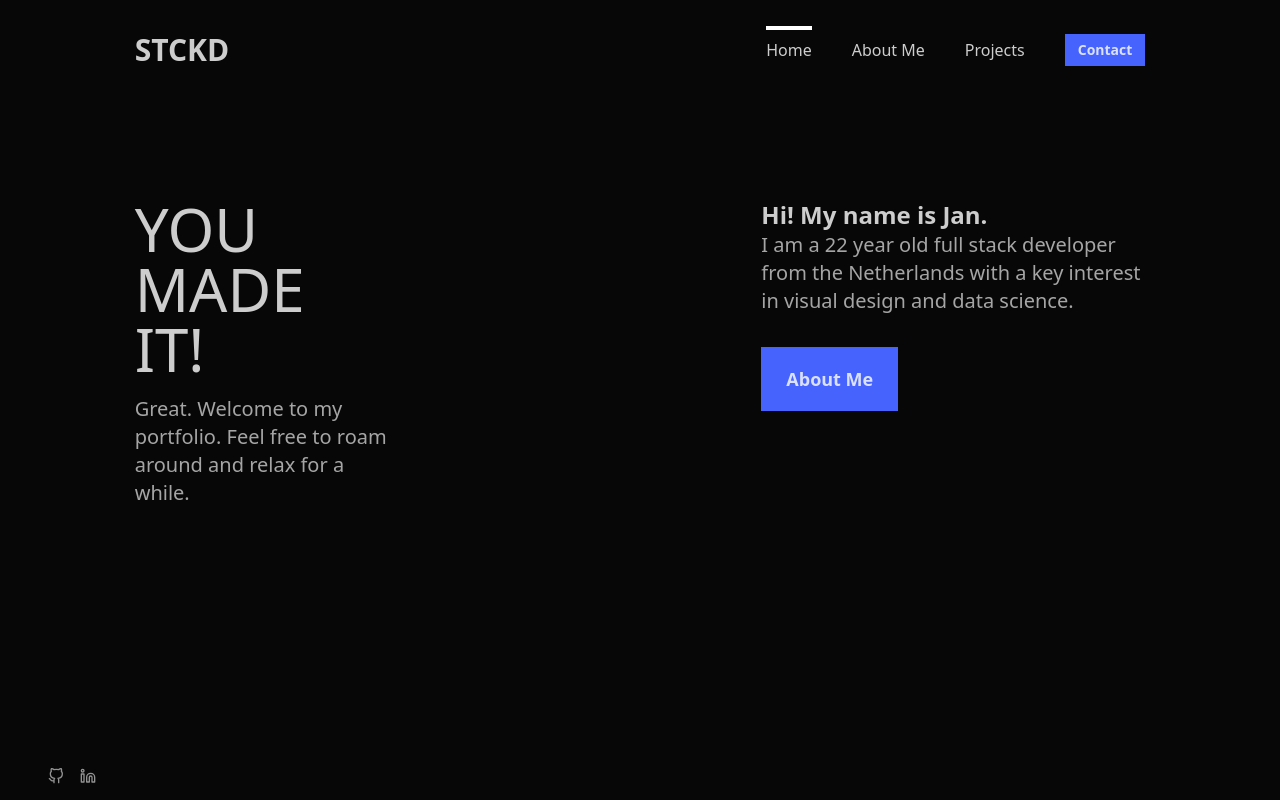
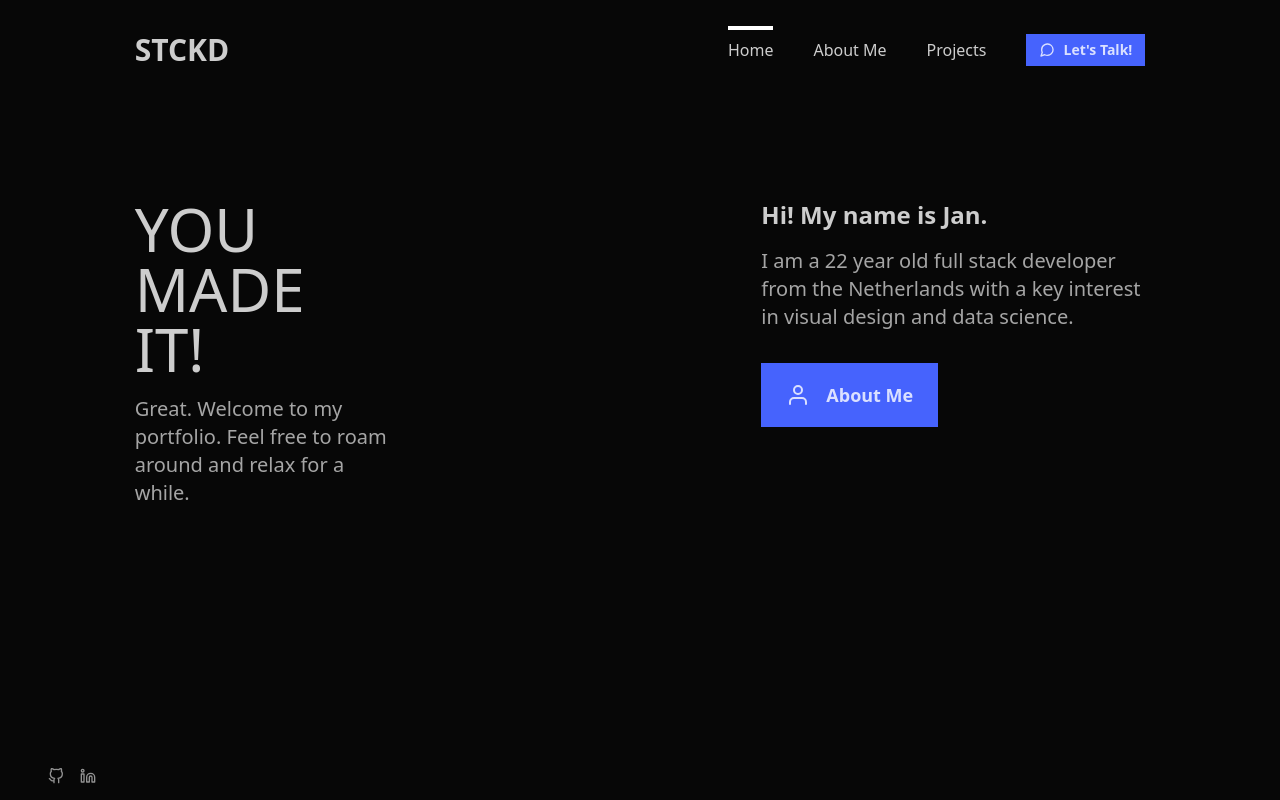
Before and after one commit to janarendvw/Portfolio-V2, a React (Vite) app in the folder App/: page / in a window 1280 px wide. Built offline with nearby package versions, Linux system fonts and the light colour scheme.

Commit message:
added sensible icons

```diff
--- a/App/src/layout/Navbar.tsx
+++ b/App/src/layout/Navbar.tsx
@@ -1,5 +1,6 @@
 import React, { useEffect, useState } from "react";
-import { Link, useLocation, useNavigate } from "react-router-dom";
+import { Mail, MessageCircle } from "react-feather";
+import { Link, useLocation } from "react-router-dom";
 import "./navbar.scss";
 type Props = {};
 
@@ -28,8 +29,9 @@ export default function Navbar({}: Props) {
           <span className={currentPath === "/projects" ? "active" : ""}>
             <Link to={"/projects"}>Projects</Link>
           </span>
-          <Link to={"/contact"} className="btn btn-primary btn-sm">
-            Contact
+          <Link to={"/contact"} className="btn btn-primary btn-sm gap-2">
+            <MessageCircle size={16}/>
+            Let's talk!
           </Link>
         </nav>
       </span>
--- a/App/src/pages/about/AboutMePage.tsx
+++ b/App/src/pages/about/AboutMePage.tsx
@@ -1,4 +1,5 @@
 import React from "react";
+import { Clipboard } from "react-feather";
 import { Link } from "react-router-dom";
 
 type Props = {};
@@ -15,8 +16,8 @@ export default function AboutMePage({}: Props) {
             science.
           </div>
         </div>
-        <Link to={"/projects"} className="btn btn-primary btn-lg w-min mt-4">
-          Projects
+        <Link to={"/projects"} className="btn btn-primary btn-lg w-max mt-4 gap-4">
+         <Clipboard/> Projects
         </Link>
       </div>
       <div
--- a/App/src/pages/home/HomePage.tsx
+++ b/App/src/pages/home/HomePage.tsx
@@ -1,4 +1,5 @@
 import React from "react";
+import { User } from "react-feather";
 import { Link } from "react-router-dom";
 
 type Props = {};
@@ -15,13 +16,11 @@ export default function HomePage({}: Props) {
       </div>
       <div id="home-hero-right" className="w-96">
         <div className="text-2xl font-bold">Hi! My name is Jan.</div>
-        <div className="text-xl opacity-80">
+        <div className="text-xl opacity-80 mt-4">
           I am a 22 year old full stack developer from the Netherlands with a
           key interest in visual design and data science.
         </div>
-        <span id="pagelink">
-        <Link to={"/about-me"} className="btn btn-primary btn-lg mt-8">About me</Link>
-        </span>
+        <Link to={"/about-me"} className="btn btn-primary btn-lg mt-8 gap-4"><User/>About me</Link>
       </div>
 
     </div>
```
